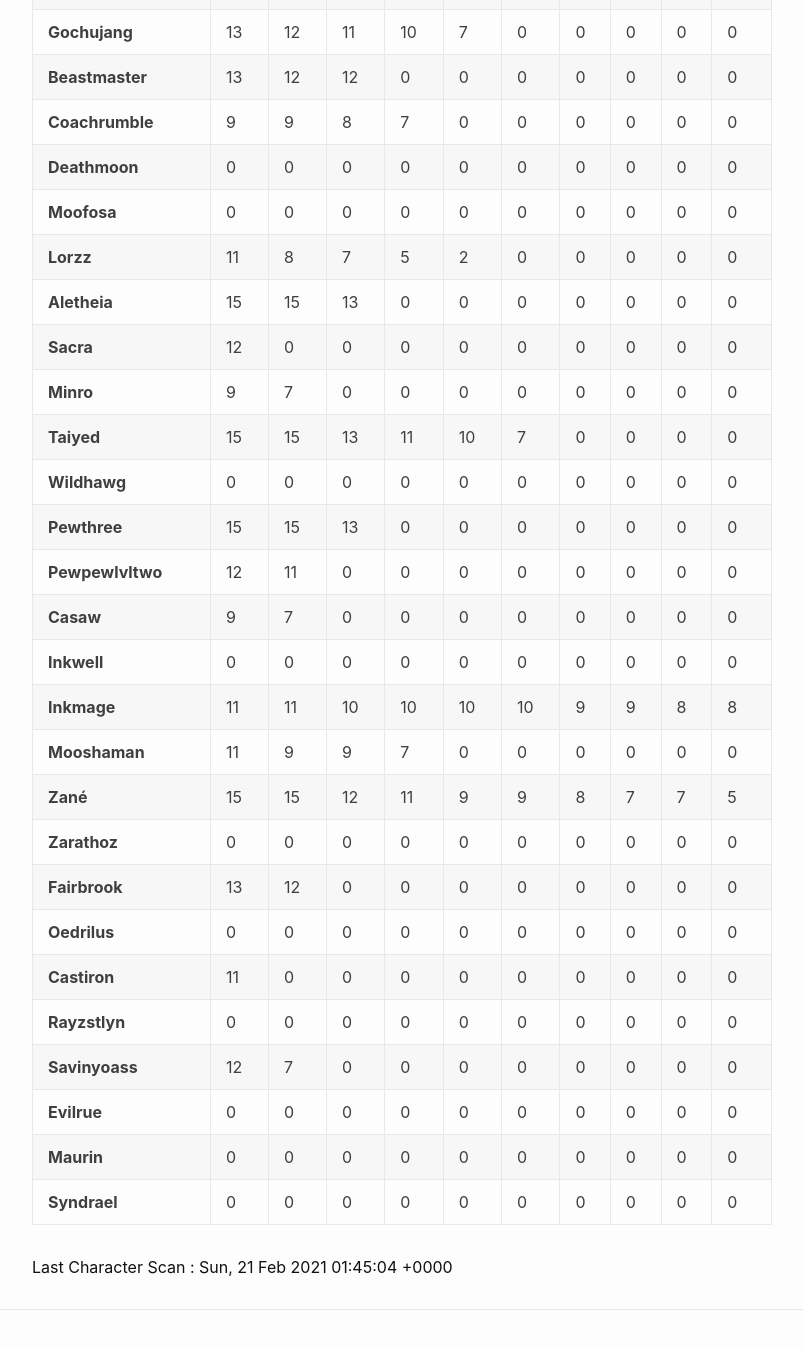
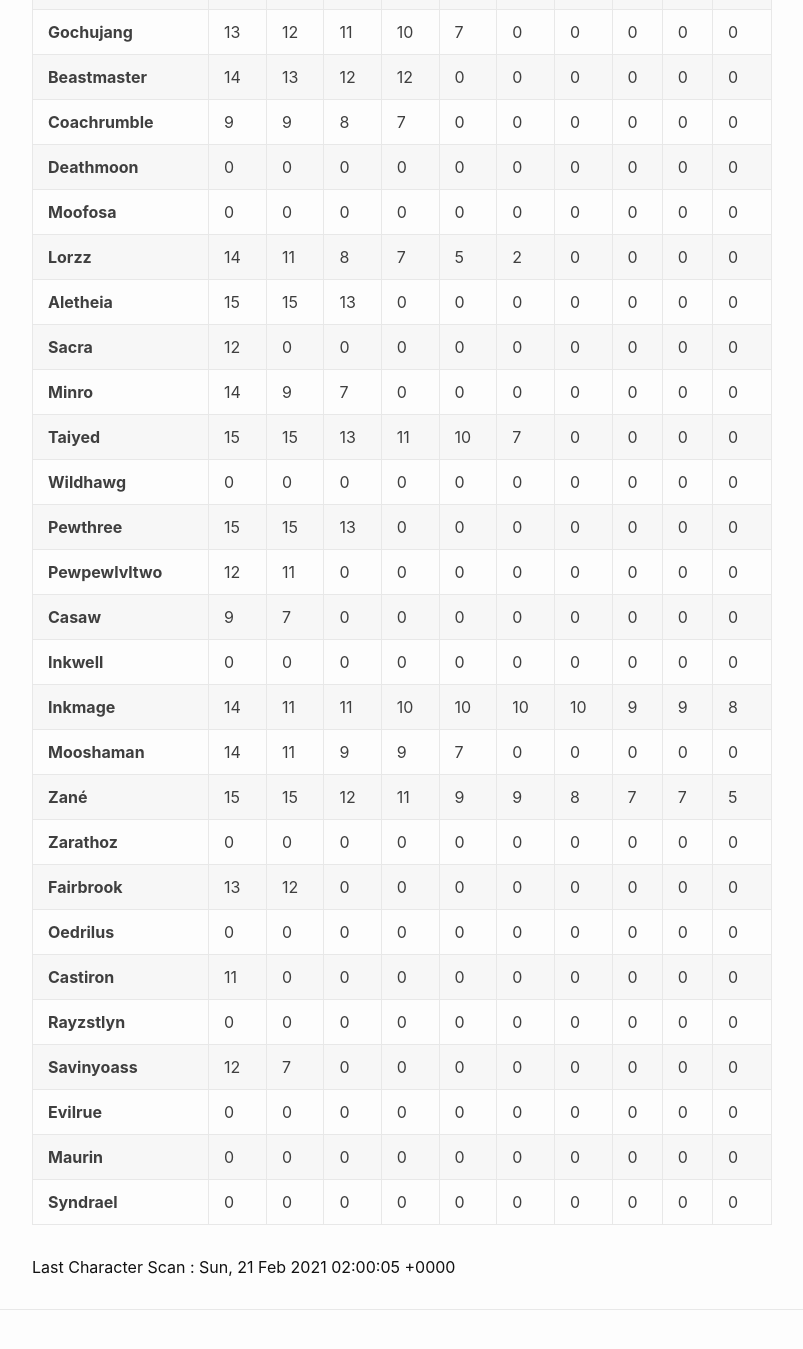
Before and after one commit to eldertribunal/keystonetracker, a Jekyll site: the page built from weekly.md, in a window 1280 px wide and 1400 px high, scrolled down 269 px. Shown: the top 1349 px of the window, without its empty margins (126-929 px from the left). Built offline with Jekyll 4.4.1, drawn with Linux system fonts in a browser that asks for light colours.

Commit message:
auto scan Sun Feb 21 02:00:42 UTC 2021

```diff
--- a/_data/scanned.json
+++ b/_data/scanned.json
@@ -1,3 +1,3 @@
 {
-  "timestamp": 1613871904
+  "timestamp": 1613872805
 }
--- a/_data/weekly.json
+++ b/_data/weekly.json
@@ -47,10 +47,10 @@
   {
     "name": "Beastmaster",
     "dungeons": [
+      14,
       13,
       12,
       12,
-      0,
       0,
       0,
       0,
@@ -107,12 +107,12 @@
   {
     "name": "Lorzz",
     "dungeons": [
+      14,
       11,
       8,
       7,
       5,
       2,
-      0,
       0,
       0,
       0,
@@ -152,9 +152,9 @@
   {
     "name": "Minro",
     "dungeons": [
+      14,
       9,
       7,
-      0,
       0,
       0,
       0,
@@ -257,6 +257,7 @@
   {
     "name": "Inkmage",
     "dungeons": [
+      14,
       11,
       11,
       10,
@@ -265,18 +266,17 @@
       10,
       9,
       9,
-      8,
       8
     ]
   },
   {
     "name": "Mooshaman",
     "dungeons": [
+      14,
       11,
       9,
       9,
       7,
-      0,
       0,
       0,
       0,
```
